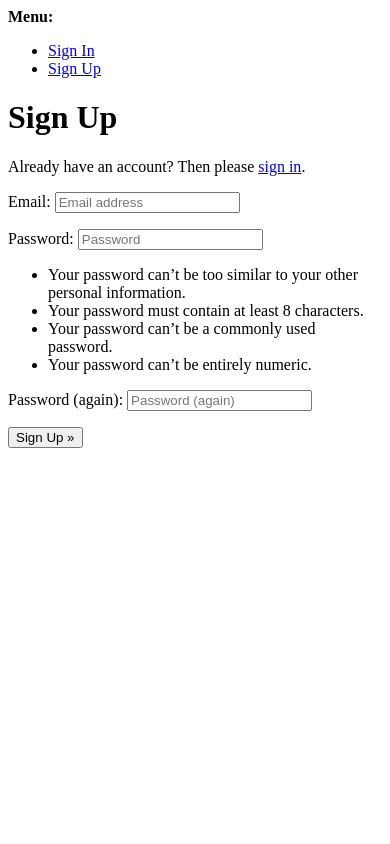
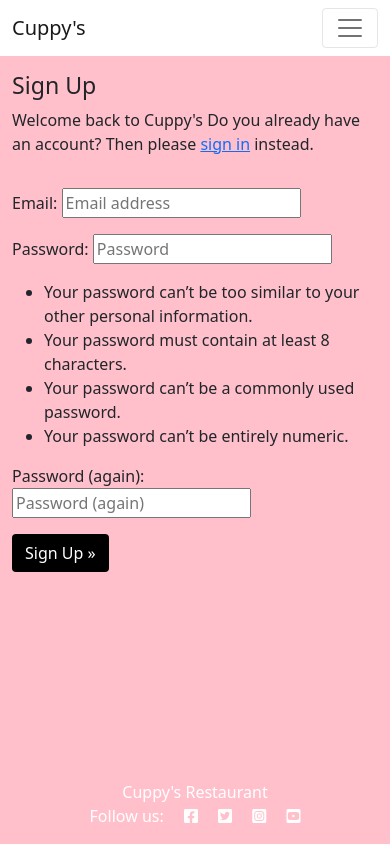
Before and after one commit to Oluwapelumi99/Cuppy-s-restaurant, a Django app: page /accounts/signup/ in a window 390 px wide. Run offline with Django 4.2, Linux system fonts and the light colour scheme.

Commit message:
Update sign.up.html, login and log out html to extend my base.html and include my css styling.

```diff
--- a/booking/templates/booking/booking.html
+++ b/booking/templates/booking/booking.html
@@ -1,6 +1,7 @@
 {% extends "base.html" %}
 
 {% block content %}
+{% load static %}
 
     <h1 class="text-centre">Welcome to Cuppy's</h1>
     <h3 class="t-h3">RESERVATIONS</h3>
@@ -25,7 +26,7 @@
         Sun -Sat, 18:00 - 20:30
     </div>
 
-    <div>
+    <div id="policy">
         <br>
         <p class="smallcaps">BOOKING POLICY</p>
         For any changes to your reservation with less than 72 hours notice,
--- a/home_page/templates/home_page/index.html
+++ b/home_page/templates/home_page/index.html
@@ -22,7 +22,7 @@
         <div class="row">
             <div class="col-md-8 card mb-4  mt-3 ">
               <h3>Check out our reviews:</h3>
-              <div class="card-body">
+              <div class="card_body">
                 <div>
                     {{ review.author }}
                     <span class="font-weight-normal">
--- a/static/css/style.css
+++ b/static/css/style.css
@@ -2,6 +2,14 @@ body {
     background-color: #ffc0cb;
 }
 
-#details, #times {
+#details, #times, #policy {
     text-align: center;
 }
+
+#title {
+    color: darkblue;
+}
+.btn-signup {
+    background-color: #000000;
+    color: #fff;
+}
--- a/templates/account/signup.html
+++ b/templates/account/signup.html
@@ -1,21 +1,38 @@
-{% extends "account/base.html" %}
+{% extends "base.html" %}
 
 {% load i18n %}
 
-{% block head_title %}{% trans "Signup" %}{% endblock head_title %}
+{% block head_title %}{% trans "Signup" %}{% endblock %}
 
 {% block content %}
-<h1>{% trans "Sign Up" %}</h1>
+<div class="container">
+  <div class="row">
+    <div class="col-md-8 mt-3 offset-md-2">
+      <h3>{% trans "Sign Up" %}</h3>
 
-<p>{% blocktrans %}Already have an account? Then please <a href="{{ login_url }}">sign in</a>.{% endblocktrans %}</p>
+      <p>{% blocktrans %}
+        Welcome back to Cuppy's
+        Do you already have an account? Then please
+        <a class="link" href="{{ login_url }}">sign in</a>
+        instead.
+      {% endblocktrans %}</p>
+    </div>
+  </div>
+  <div class="row">
+    <div class="col-md-8 mt-3 offset-md-2">
+      <form class="signup" id="signup_form" method="post"
+        action="{% url 'account_signup' %}">
+        {% csrf_token %}
+        {{ form.as_p }}
+        {% if redirect_field_value %}
+        <input type="hidden" name="{{ redirect_field_name }}"
+          value="{{ redirect_field_value }}" />
+        {% endif %}
+        <button class="btn btn-signup right" type="submit">
+          {% trans "Sign Up" %} &raquo;</button>
+      </form>
+    </div>
+  </div>
+</div>
 
-<form class="signup" id="signup_form" method="post" action="{% url 'account_signup' %}">
-  {% csrf_token %}
-  {{ form.as_p }}
-  {% if redirect_field_value %}
-  <input type="hidden" name="{{ redirect_field_name }}" value="{{ redirect_field_value }}" />
-  {% endif %}
-  <button type="submit">{% trans "Sign Up" %} &raquo;</button>
-</form>
-
-{% endblock content %}
+{% endblock %}
--- a/templates/base.html
+++ b/templates/base.html
@@ -37,8 +37,7 @@
     <!-- Navigation -->
     <nav class="navbar navbar-expand-lg navbar-light bg-white">
         <div class="container-fluid">
-            <a class="navbar-brand" href="{% url 'home_page' %}"><span class="brand">c<span class="red-o">up</span>py<span
-                        class="bold">'s</span></span></a>
+            <a class="navbar-brand" href="{% url 'home_page' %}"><span id="title"></span>Cuppy's</a>
             <button class="navbar-toggler" type="button" data-bs-toggle="collapse" data-bs-target="#navbarText"
                 aria-controls="navbarText" aria-expanded="false" aria-label="Toggle navigation">
                 <span class="navbar-toggler-icon"></span>
```
Also changed, not shown: booking/views.py (+15 -14 lines), templates/account/login.html (+15 -27 lines), templates/account/logout.html (+16 -8 lines), templates/socialaccount/signup.html (+31 -15 lines), 1 other file.
